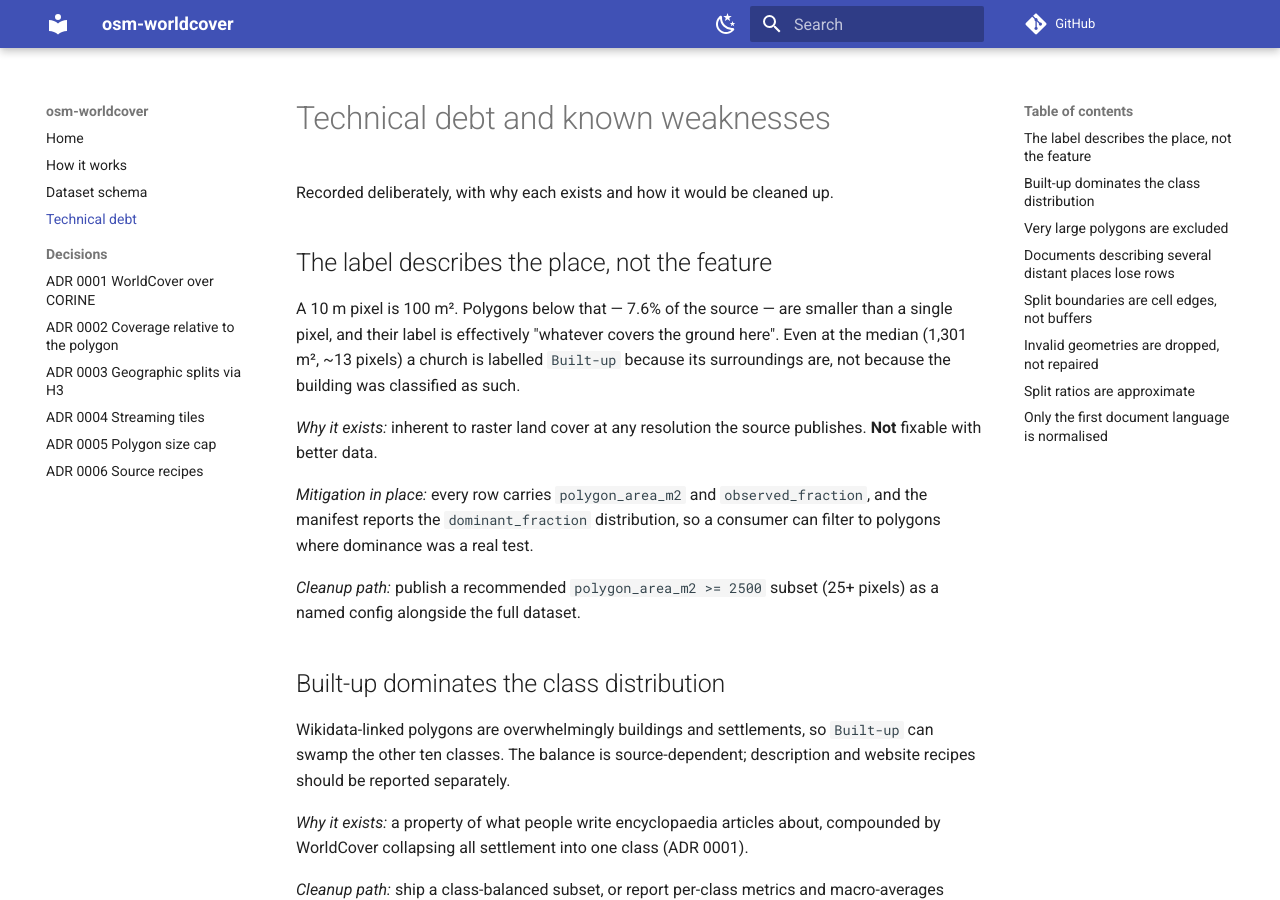
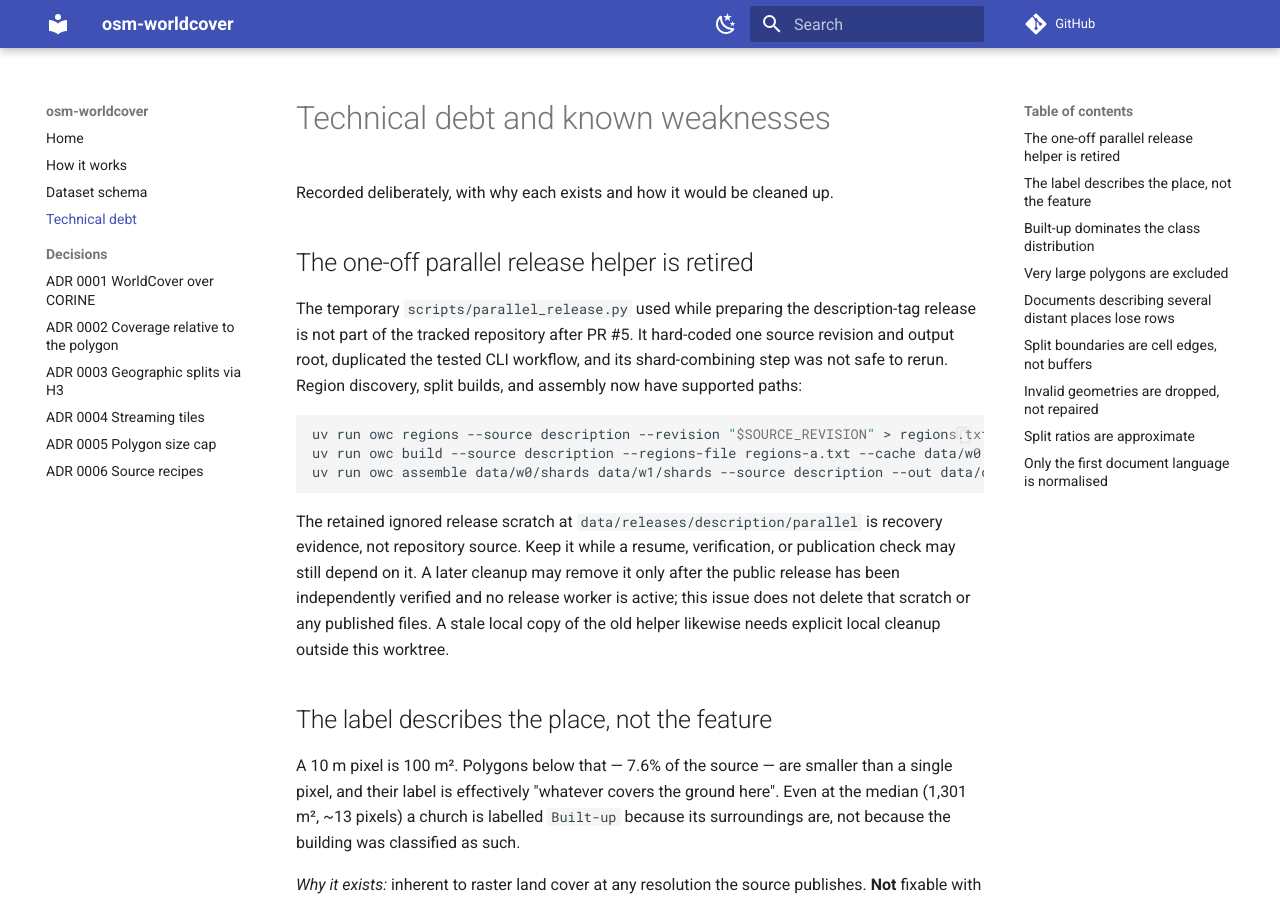
Before and after one commit to NoeFlandre/osm-wikidata-worldcover, an MkDocs documentation site: the page built from docs/technical-debt.md, in a window 1280 px wide and 900 px high. Built offline with MkDocs 1.6.1 and Material for MkDocs 9.7.7, drawn with Linux system fonts in a browser that asks for light colours; comment, search, counter and statistics services are not loaded.

Commit message:
feat: add source region discovery command

````diff
--- a/docs/technical-debt.md
+++ b/docs/technical-debt.md
@@ -1,6 +1,28 @@
 # Technical debt and known weaknesses
 
 Recorded deliberately, with why each exists and how it would be cleaned up.
+
+## The one-off parallel release helper is retired
+
+The temporary `scripts/parallel_release.py` used while preparing the
+description-tag release is not part of the tracked repository after PR #5.
+It hard-coded one source revision and output root, duplicated the tested CLI
+workflow, and its shard-combining step was not safe to rerun. Region discovery,
+split builds, and assembly now have supported paths:
+
+```bash
+uv run owc regions --source description --revision "$SOURCE_REVISION" > regions.txt
+uv run owc build --source description --regions-file regions-a.txt --cache data/w0 --out data/w0/out
+uv run owc assemble data/w0/shards data/w1/shards --source description --out data/out
+```
+
+The retained ignored release scratch at
+`data/releases/description/parallel` is recovery evidence, not repository
+source. Keep it while a resume, verification, or publication check may still
+depend on it. A later cleanup may remove it only after the public release has
+been independently verified and no release worker is active; this issue does
+not delete that scratch or any published files. A stale local copy of the old
+helper likewise needs explicit local cleanup outside this worktree.
 
 ## The label describes the place, not the feature
 
````
Also changed, not shown: README.md (+9 -0 lines), docs/index.md (+9 -0 lines), 2 other files.
